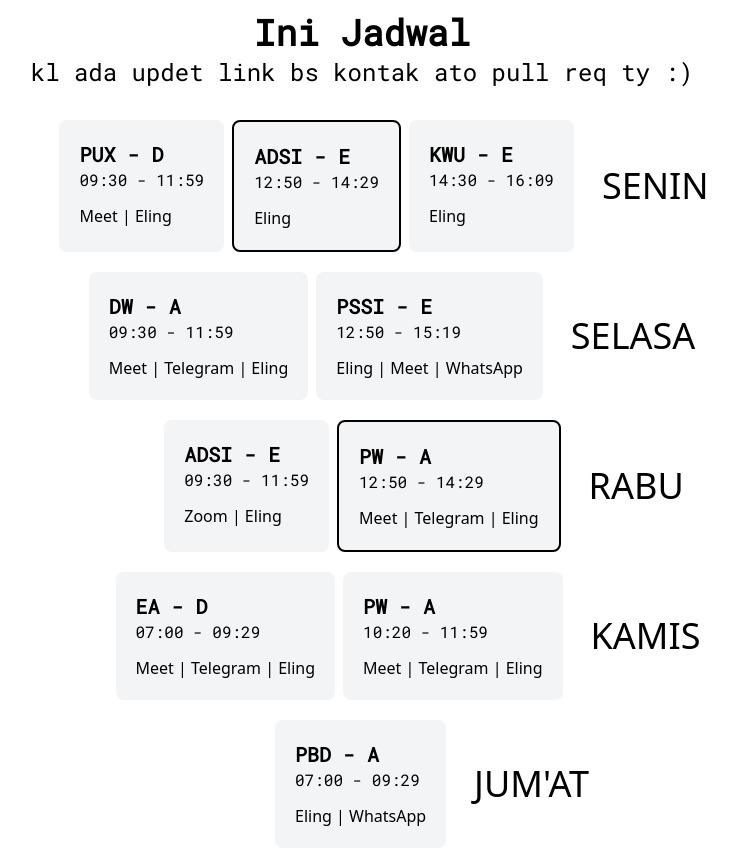
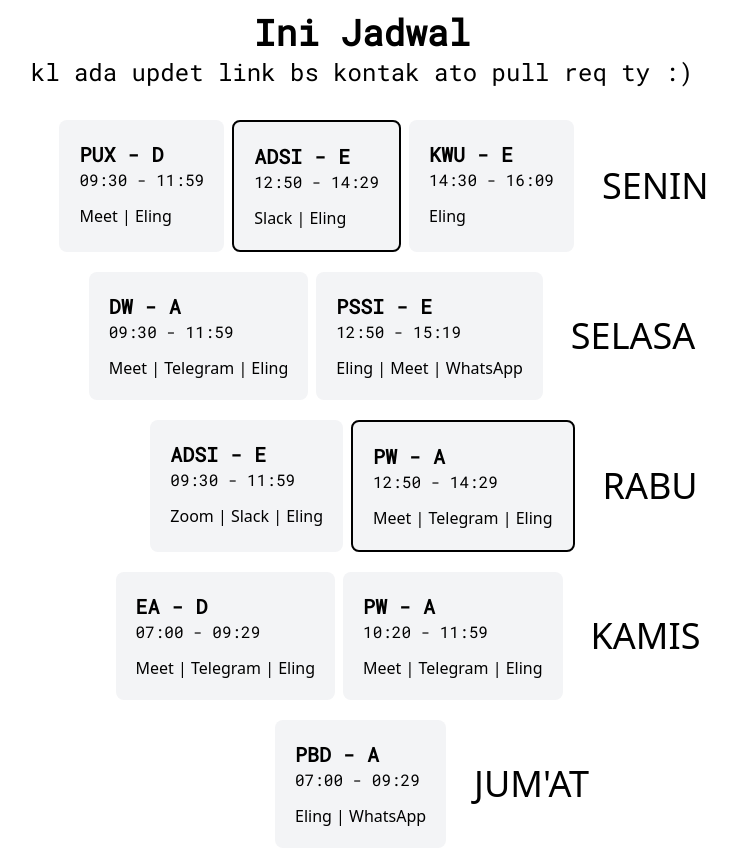
Before and after one commit to e-edsen/OSH, a plain HTML site: page index.html in a window 1280 px wide. Shown: the whole page, without its empty margins (278-1015 px from the left). Drawn offline with nearby package versions, Linux system fonts and the light colour scheme.

Commit message:
adding slack link

```diff
--- a/index.html
+++ b/index.html
@@ -33,6 +33,7 @@
             <h1 class="text-xl font-bold">ADSI - E</h1>
             <h1 class="mb-3">12:50 - 14:29</h1>
 
+            <a target="_blank" href="https://app.slack.com/client/T031MCJ6JAK/C032YCX3J1W">Slack | </a>
             <a target="_blank" href="https://eling.ub.ac.id/course/view.php?id=1065">Eling</a>
         </div>
 
@@ -76,6 +77,7 @@
             <h1 class="mb-3">09:30 - 11:59</h1>
 
             <a target="_blank" href="https://youtu.be/dQw4w9WgXcQ">Zoom | </a>
+            <a target="_blank" href="https://app.slack.com/client/T031MCJ6JAK/C032YCX3J1W">Slack | </a>
             <a target="_blank" href="https://eling.ub.ac.id/course/view.php?id=1065">Eling</a>
 
         </div>
```
